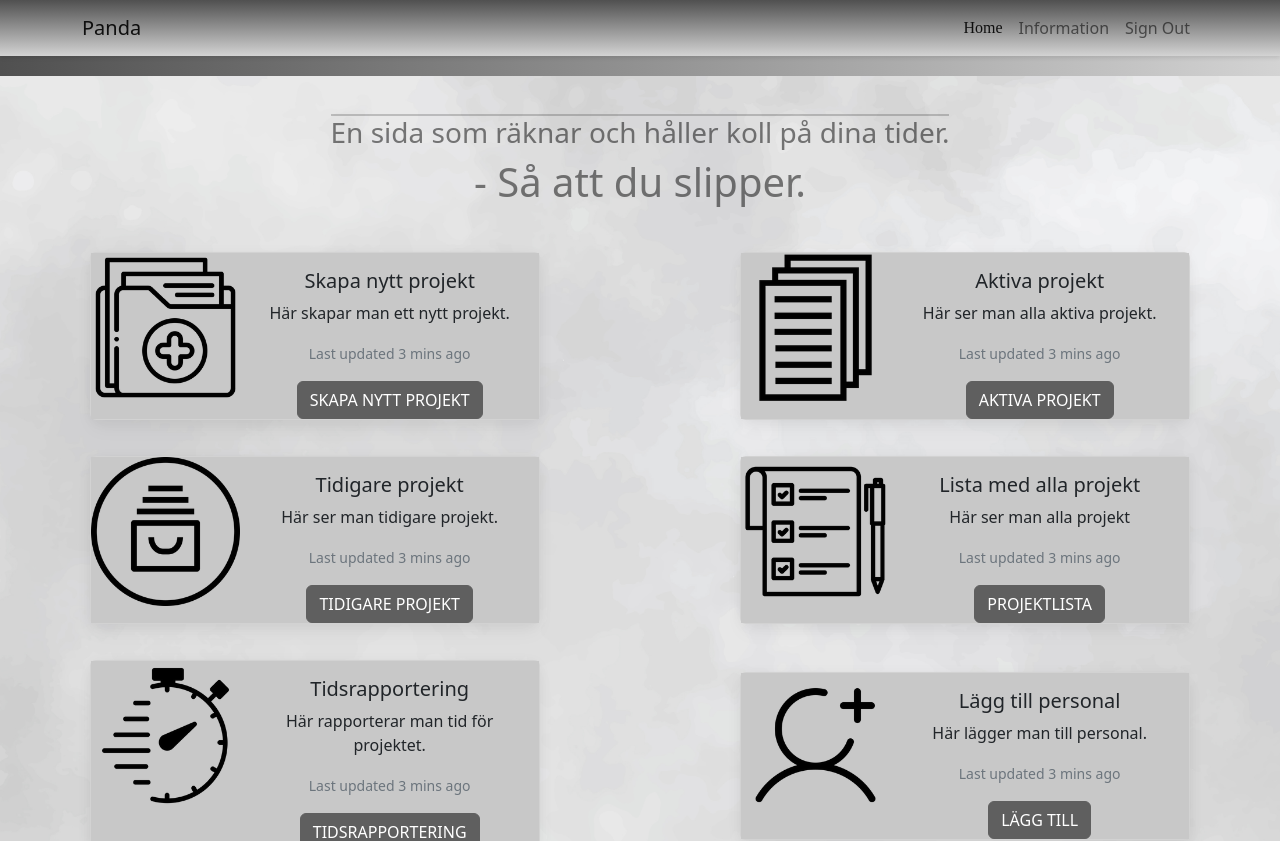
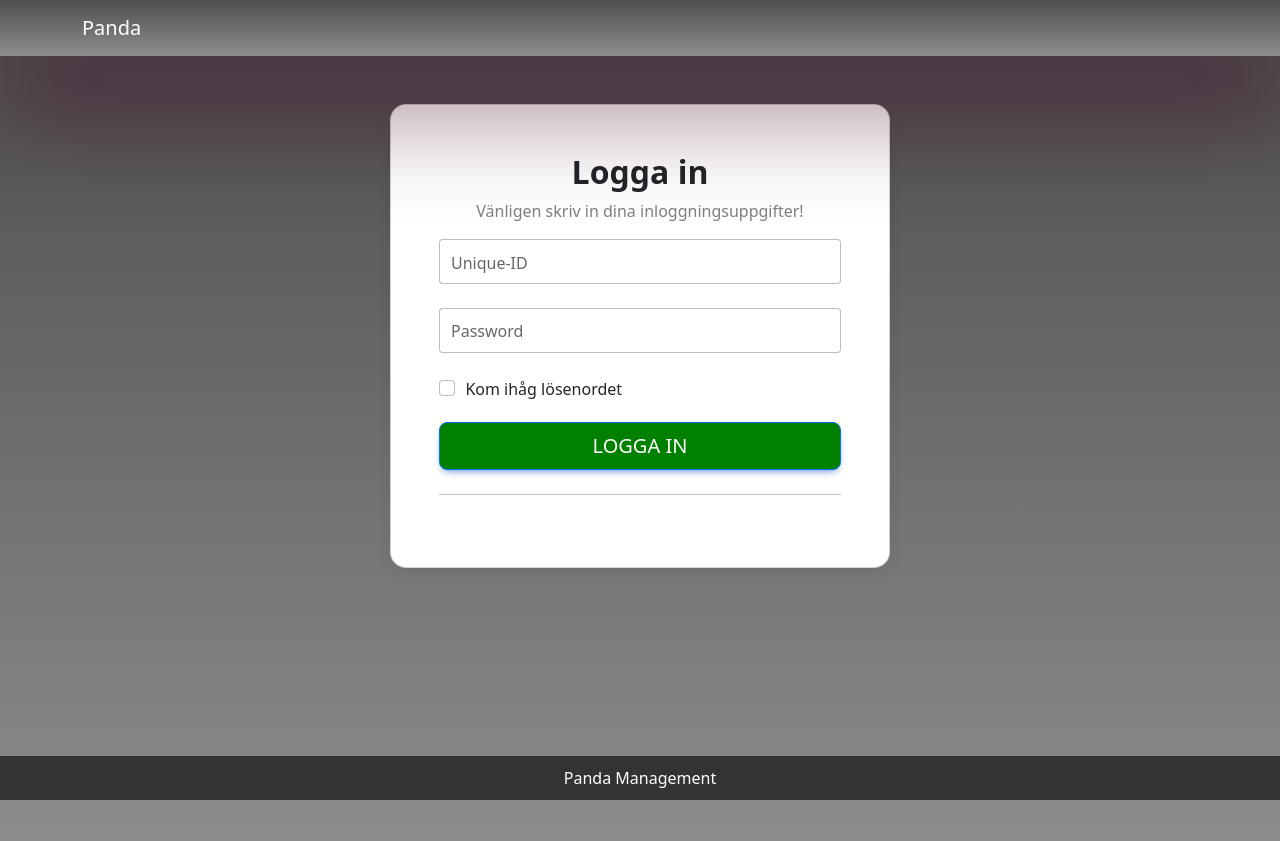
Before and after one commit to peembee/Panda, a React (Create React App) app: page / in a window 1280 px wide. Shown: the top 841 px of the page. Built offline with nearby package versions, Linux system fonts and the light colour scheme.

Commit message:
login in function being set-up, rules comming

```diff
--- a/src/App.js
+++ b/src/App.js
@@ -1,5 +1,6 @@
 import "bootstrap/dist/css/bootstrap.css"
 import { Route, Routes } from "react-router-dom"
+import React, { useState, useEffect } from 'react';
 import "./Css/style.css";
 import { NavbarComponent } from './components/Navbar';
 import { HomeComponent } from './components/Home';
@@ -15,16 +16,36 @@ import { AddEmployee } from "./components/AddEmployee"
 import { DisplayEmployees } from "./components/DisplayEmployees";
 
 
-let signedIn = true;
+
+
+
+
 
 function App() {
-  if(signedIn === true){
+  const [user, setUser] = useState({}); // user will be getting the Id-Data from SignInComponent. - Then send Id-Data to HomeComponent
+  const [showSignIn, setShowSignIn] = useState(true);
+
+  useEffect(() => {  // if userObject is empty, then show signIN-component else go straight to homePage
+    if (Object.keys(user).length === 0) {
+      setShowSignIn(true);
+    }
+    else {
+      setShowSignIn(false);
+    }
+  }, [user]);
+
+  function handleSignOut() { // when signing out - the object will be empty, then signInComponent will be active.
+    setUser({});
+    setShowSignIn(true);
+  }
+
+
+  if(!showSignIn){
     return (
         <div className="body">
-        <NavbarComponent/>
+        <NavbarComponent handleSignOut={handleSignOut}/>
           <Routes>
-          <Route path="/" element={<HomeComponent />} />
-          <Route path="/panda" element={<HomeComponent />} />
+          <Route path="/" element={<HomeComponent sendUser={user} />} />
           <Route path="/newProject" element={<NewProject />} />
           <Route path="/activeProjects" element={<ActiveProjects />} />
           <Route path="/inactiveProjects" element={<InactiveProjects />} />
@@ -41,7 +62,7 @@ function App() {
   else{
     return (
       <div>
-         <SignInCompoment/>
+         <SignInCompoment setUser={setUser} />
       </div>
     );
   }
--- a/src/Css/NavBar.css
+++ b/src/Css/NavBar.css
@@ -44,3 +44,10 @@
   padding-left: 10px;
   transition: 0.5s;
 }
+
+.navBartextSignOut {
+
+}
+.navBartextSignOut:hover {
+  text-decoration: underline;
+}
--- a/src/components/Home.js
+++ b/src/components/Home.js
@@ -10,17 +10,22 @@ import addUser from "../images/addUser.png";
 import checklist from "../images/checklist.png";
 import overview from "../images/view.png";
 import todo from "../images/help.png";
+import { useState, useEffect } from 'react';
+
+export const HomeComponent = ({sendUser}) => {
+
+  const [signedInUser, setSignedInUser] = useState({sendUser}); // userData being saved in signedInUser
 
 
-export const HomeComponent = () => {
+
   return (
+
         <div className="homePage">
           <main className="mainsection">
             <div className="titlehome">
               <h3>En sida som räknar och håller koll på dina tider.</h3>
               <h1>- Så att du slipper.</h1>
             </div>
-
             <div className="section">
               {/* Card 1 */}
               <div className="card mb-3" style={{ maxWidth: "450px" }}>
--- a/src/components/Navbar.js
+++ b/src/components/Navbar.js
@@ -6,7 +6,7 @@ import { Container } from "react-bootstrap";
 import { Navbar, Nav} from "react-bootstrap";
 
 
-export const NavbarComponent = (props) => {
+export const NavbarComponent = ({handleSignOut}) => {
 
   useEffect(() => {
     // Hitta navbaren och sidans topposition
@@ -46,7 +46,7 @@ export const NavbarComponent = (props) => {
           <Nav className="ms-auto">
             <Nav.Link as={NavLink} to="/" className="navBartextContent">Home</Nav.Link>
             <Nav.Link as={NavLink} to="/Information" className="navBartextContent">Information</Nav.Link>
-            <Nav.Link as={NavLink} to="/signOut" className="navBartextContent">Sign Out</Nav.Link>
+            <Nav.Link as={NavLink} to="/" className="navBartextSignOut" onClick={handleSignOut}>Sign Out</Nav.Link>
           </Nav>
         </Navbar.Collapse>
       </Container>
--- a/src/components/SignIn.js
+++ b/src/components/SignIn.js
@@ -1,4 +1,5 @@
 import React from "react";
+import { useState, useEffect } from 'react';
 import { NavLink } from "react-router-dom";
 import { Container } from "react-bootstrap";
 import { Navbar, Nav } from "react-bootstrap";
@@ -16,7 +17,66 @@ import {
   MDBCheckbox,
 } from "mdb-react-ui-kit";
 
-export function SignInCompoment() {
+export function SignInCompoment({setUser}) {
+  const [id, setId] = useState();
+  const [password, setPassword] = useState();
+  const [sendUser, setSendUser] = useState({});
+
+  const [swaggerData, setSwaggerData] = useState([]);
+  const [error, setError] = useState(null);
+  const [loaded, setLoaded] = useState(false);
+//----------------------------------
+//---- getting api
+/*
+useEffect(() => {
+  fetch(
+    "https://axb22z45ygh20230227215753.azurewebsites.net/get-all-employees"
+  )
+    .then((res) => res.json())
+    .then(
+      (result) => {
+        setLoaded(true);
+        setSwaggerData(result);
+        console.log(result);
+      },
+      (error) => {
+        setLoaded(true);
+        setError(error);
+      }
+    );
+}, []);
+
+if (error) {
+  return console.log("Error: " + {error});
+}
+*/
+
+
+//----------------------------------
+//---- getting values from inputs
+  const inputFromUniqueId = (e) => {   // user enter id
+    setId(e.target.value);
+  };
+  const inputFromPassword = (e) => {    // user enter their password
+    setPassword(e.target.value);
+  };
+
+
+//----------------------------------
+//---- function for checking if userId matchers their userPassword
+  const handleSignIn = () =>{    // api - handler
+
+
+
+
+
+
+    // om id och lösenord stämmer, skicka detta till app med personens alla uppgifter
+    setSendUser({ name: "id begäran skickad", password: "lösenord skickad" }); // object-data being saved
+
+    setUser(sendUser); // sending the saved object-data back to /APP.
+  }
+//----------------------------------
   return (
     <div>
       <div>
@@ -55,10 +115,11 @@ export function SignInCompoment() {
                   </p>
                   <MDBInput
                     wrapperClass="mb-4 w-100"
-                    label="Email address"
+                    label="Unique-ID"
                     id="formControlLg"
                     type="email"
                     size="lg"
+                    onChange={inputFromUniqueId}
                   />
                   <MDBInput
                     wrapperClass="mb-4 w-100"
@@ -66,6 +127,7 @@ export function SignInCompoment() {
                     id="formControlLg"
                     type="password"
                     size="lg"
+                    onChange={inputFromPassword}
                   />
                   <MDBCheckbox
                     name="flexCheck"
@@ -76,18 +138,11 @@ export function SignInCompoment() {
                   <MDBBtn
                     size="lg"
                     style={{ backgroundColor: "green", color: "white" }}
+                    onClick={handleSignIn}
                   >
                     Logga in
                   </MDBBtn>
                   <hr className="my-4" />
-                  <MDBBtn
-                    className="mb-2 w-100"
-                    size="lg"
-                    style={{ backgroundColor: "#dd4b39" }}
-                  >
-                    <MDBIcon fab icon="fa-duotone fa-n" className="mx-2" />-
-                    Logga in med Notion
-                  </MDBBtn>
                 </MDBCardBody>
               </MDBCard>
             </MDBCol>
```
Lines whose indentation alone changed are shown as unchanged.
